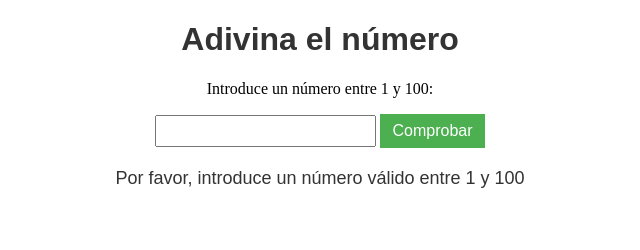
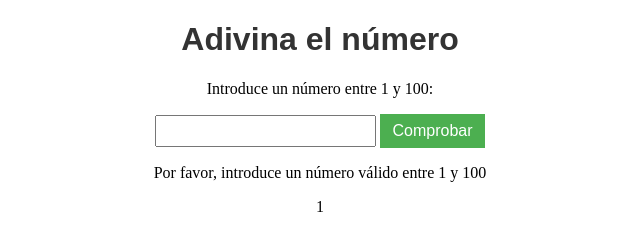
Before and after one commit to Zumari/adivinanza_juego, a plain HTML site: page index.html in a window 1280 px wide. Both pictures are taken after a click on the button "Comprobar". Shown: the whole page, without its empty margins (320-960 px from the left). Drawn offline with Linux system fonts and the light colour scheme.

Commit message:
modificación

```diff
--- a/index.html
+++ b/index.html
@@ -15,6 +15,7 @@
     <input type="number" id="numeroEntrada">
     <button onclick="chequearResultado()">Comprobar</button>
     <p id="mensaje"></p>
+    <p id="intento"></p>
 
     <script src="script.js"></script>
 </body>
--- a/script.js
+++ b/script.js
@@ -3,8 +3,13 @@ console.log(numeroAzar)
 
 let numeroEntrada = document.getElementById('numeroEntrada')
 let mensaje = document.getElementById("mensaje")
+let intento = document.getElementById("intento")
+let intentos = 0
 
 function chequearResultado() {
+
+    intentos++
+    intento.textContent = intentos
 
     let numeroIngresado = parseInt(numeroEntrada.value)
 
@@ -16,12 +21,15 @@ function chequearResultado() {
     if(numeroIngresado === numeroAzar){
         mensaje.textContent = 'Felicidades!! Has adivinado el número secreto';
         mensaje.style.color = 'green';
+        intento.style.color = 'green';
         numeroEntrada.disabled = true;
     }else if(numeroIngresado > numeroAzar){
         mensaje.textContent = 'El número ingresado es mayor que el número secreto';
         mensaje.style.color = 'red';
+        intento.style.color = 'red';
     }else{
         mensaje.textContent = 'El número ingresado es menor que el número secreto';
         mensaje.style.color = 'red';
+        intento.style.color = 'red';
     }
 }
--- a/style.css
+++ b/style.css
@@ -21,7 +21,7 @@ body {
     cursor: pointer;
   }
 
-  #mensaje {
+  #mensaje #intento{
     color: #333;
     font-family: Arial, sans-serif;
     font-size: 18px;
```
